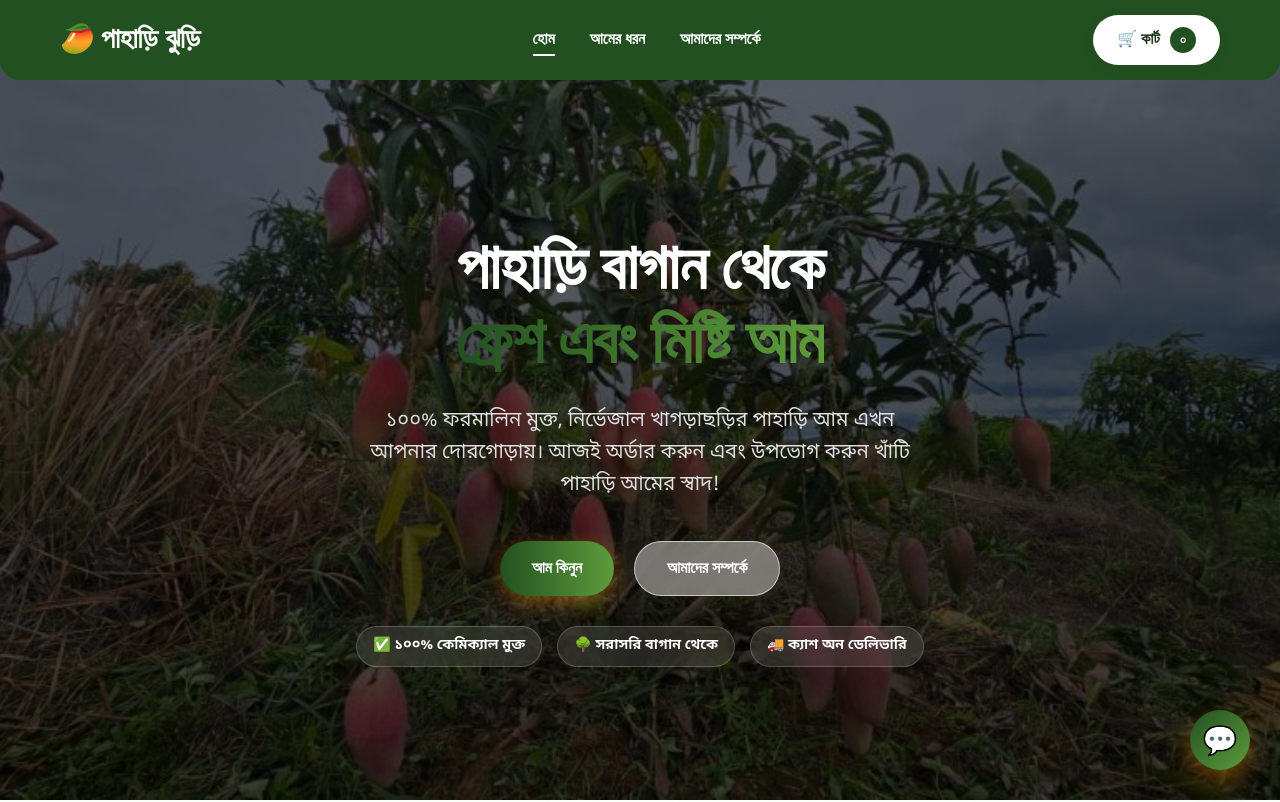
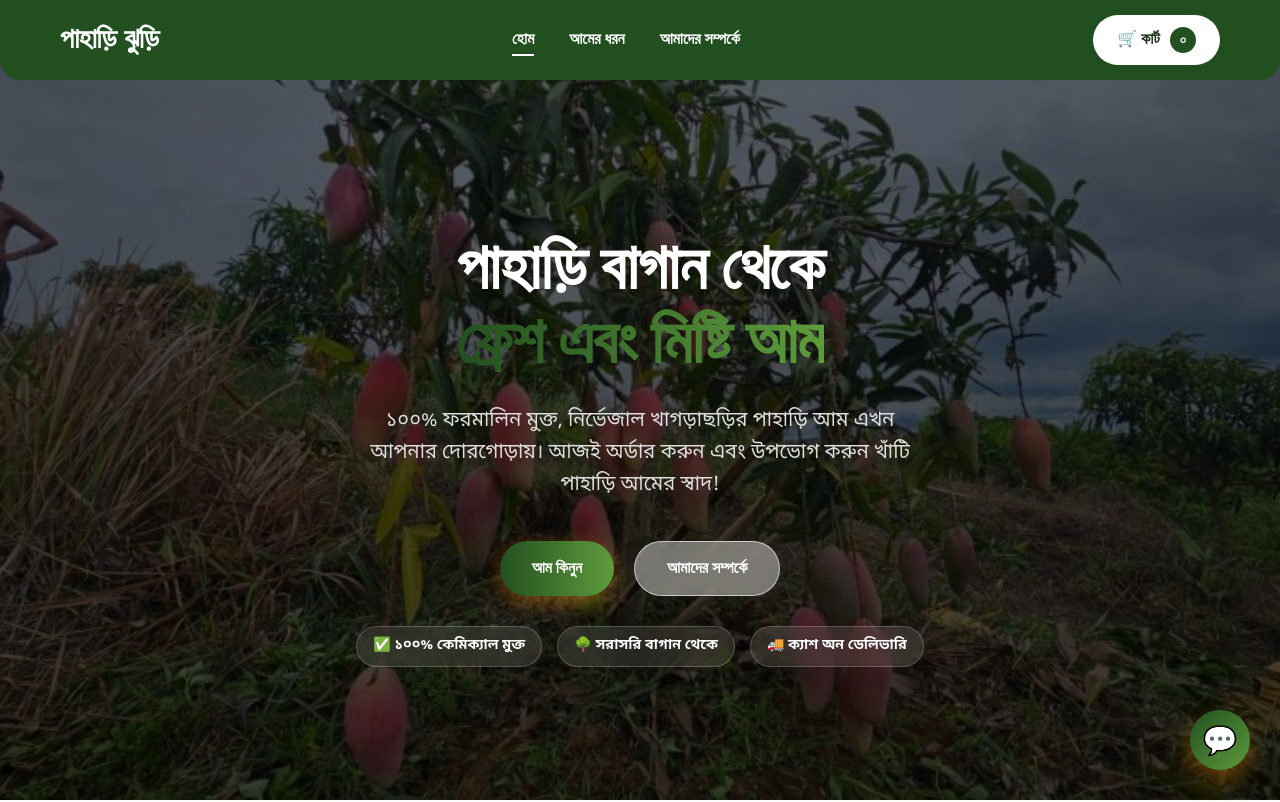
Before and after one commit to shishirdev23/aam, a website built with Vite: page index.html in a window 1280 px wide. Shown: the top 802 px of the page. Built offline with nearby package versions, Linux system fonts and the light colour scheme; some icons are missing.

Commit message:
update code

```diff
--- a/index.html
+++ b/index.html
@@ -20,7 +20,7 @@
   <!-- Navbar -->
   <nav class="navbar">
     <div class="container nav-content">
-      <a href="#" class="logo">🥭 পাহাড়ি <span>ঝুড়ি</span></a>
+      <a href="#" class="logo"> পাহাড়ি <span>ঝুড়ি</span></a>
       <ul class="nav-links">
         <li><a href="#home" class="active">হোম</a></li>
         <li><a href="#products">আমের ধরন</a></li>
```
